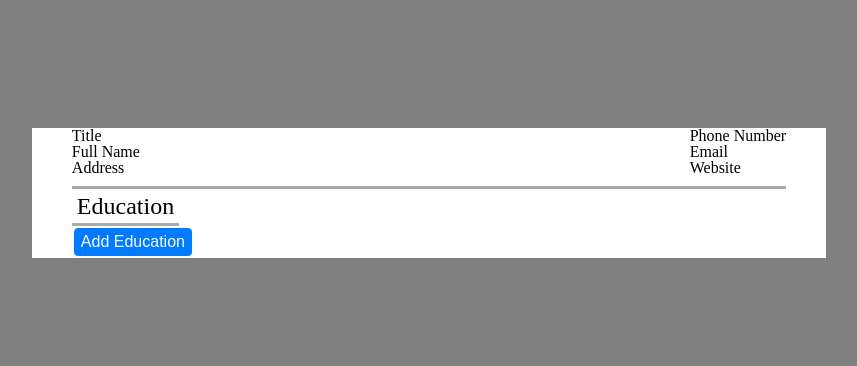
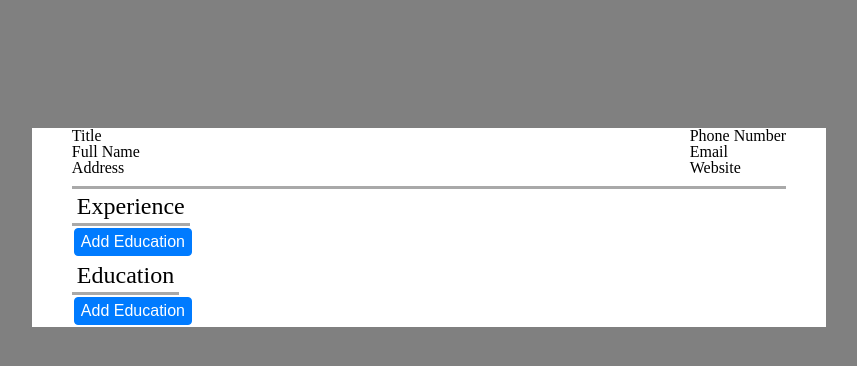
Before and after one commit to krimoelbahri/cv-project, a React (Create React App) app: page / in a window 1280 px wide. Shown: the top 366 px of the page, without its empty margins (211-1068 px from the left). Built offline with nearby package versions, Linux system fonts and the light colour scheme.

Commit message:
added Experience part to the CV

```diff
--- a/src/App.js
+++ b/src/App.js
@@ -1,12 +1,13 @@
-import './style/App.css';
-import {GeneralInfo} from './components/general_information'
-import {BodyComponent} from './components/body_component'
+import "./style/App.css";
+import { GeneralInfo } from "./components/general_information";
+import { BodyComponent } from "./components/body_component";
 function App() {
 	return (
 		<div className="App">
 			<div id="cvContainer">
-        <GeneralInfo/>
-        <BodyComponent name="Education"/>
+				<GeneralInfo />
+				<BodyComponent name="Experience" />
+				<BodyComponent name="Education" />
 			</div>
 		</div>
 	);
```
Lines whose indentation alone changed are shown as unchanged.
